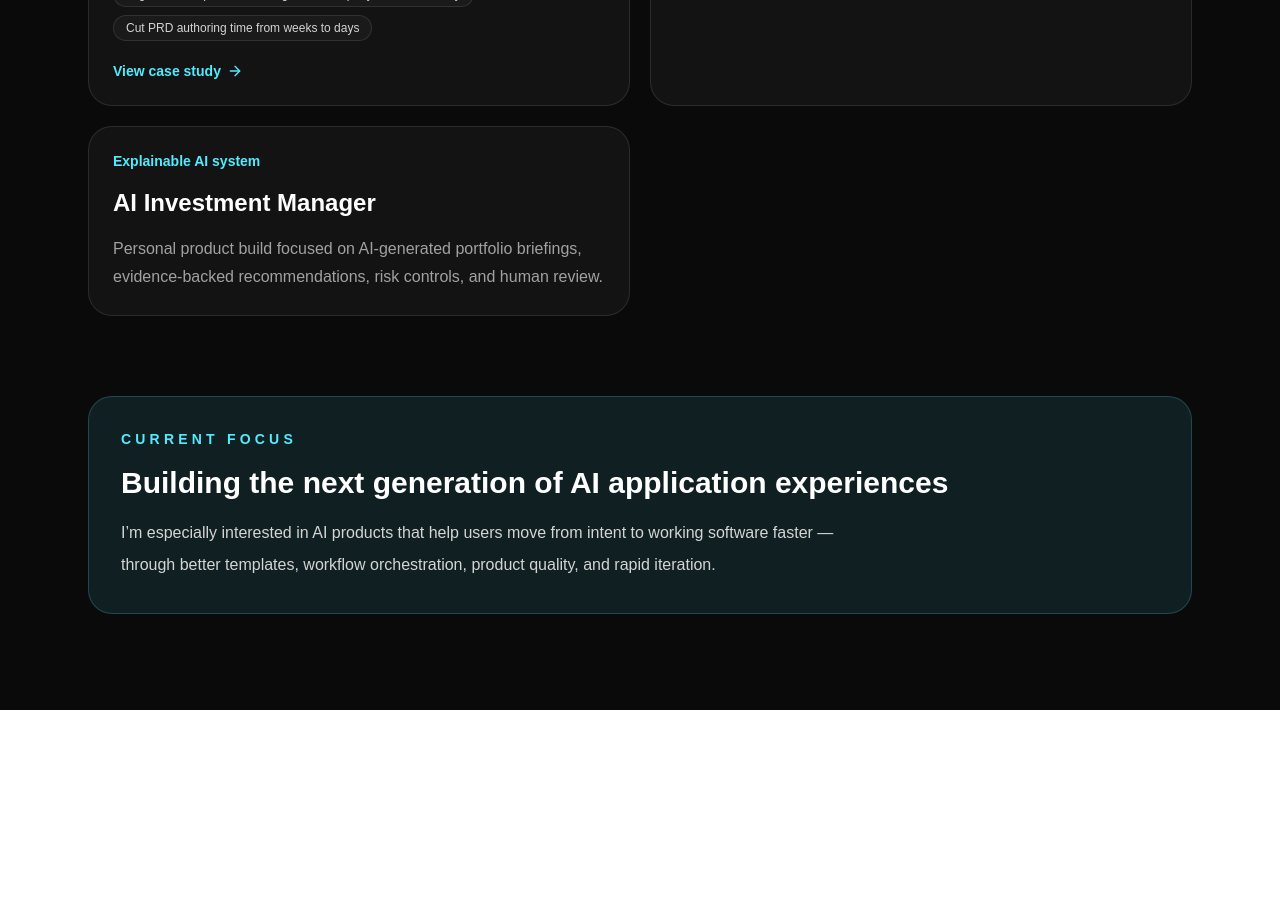
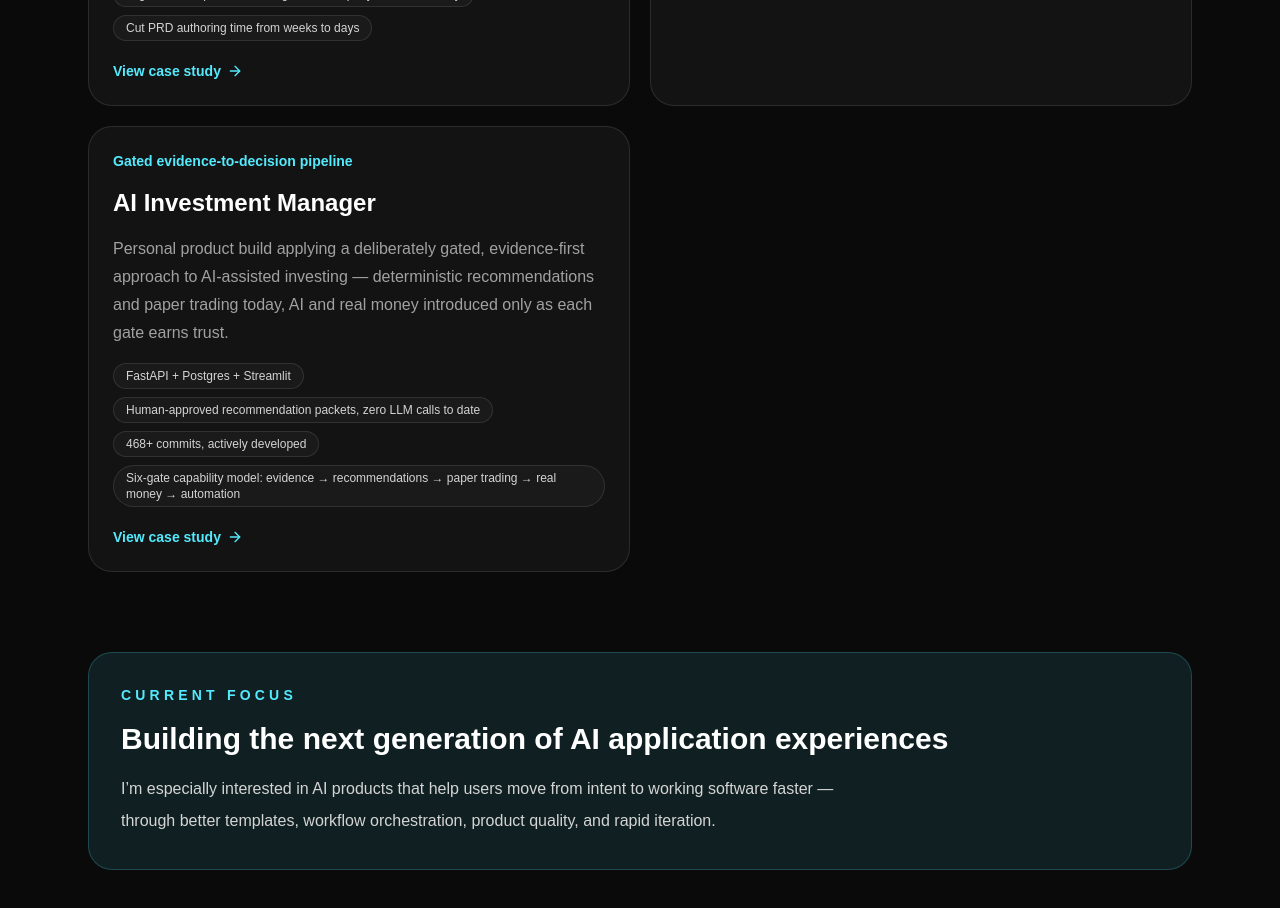
Before and after one commit to dhartung02/dustinhartung.com, a Next.js app: page / in a window 1280 px wide. Shown: the part 1400-2308 px from the top of the page. Before the commit the page ends 2110 px from the top, so only its background shows below. Built offline with nearby package versions, Linux system fonts and the light colour scheme.

Commit message:
Correct and link the homepage AI Investment Manager card

```diff
--- a/src/app/page.tsx
+++ b/src/app/page.tsx
@@ -54,8 +54,15 @@ const work: WorkItem[] = [
   },
   {
     title: "AI Investment Manager",
-    tag: "Explainable AI system",
-    text: "Personal product build focused on AI-generated portfolio briefings, evidence-backed recommendations, risk controls, and human review.",
+    tag: "Gated evidence-to-decision pipeline",
+    text: "Personal product build applying a deliberately gated, evidence-first approach to AI-assisted investing — deterministic recommendations and paper trading today, AI and real money introduced only as each gate earns trust.",
+    href: "/work/ai-investment-manager",
+    highlights: [
+      "FastAPI + Postgres + Streamlit",
+      "Human-approved recommendation packets, zero LLM calls to date",
+      "468+ commits, actively developed",
+      "Six-gate capability model: evidence → recommendations → paper trading → real money → automation",
+    ],
   },
 ];
 
```
